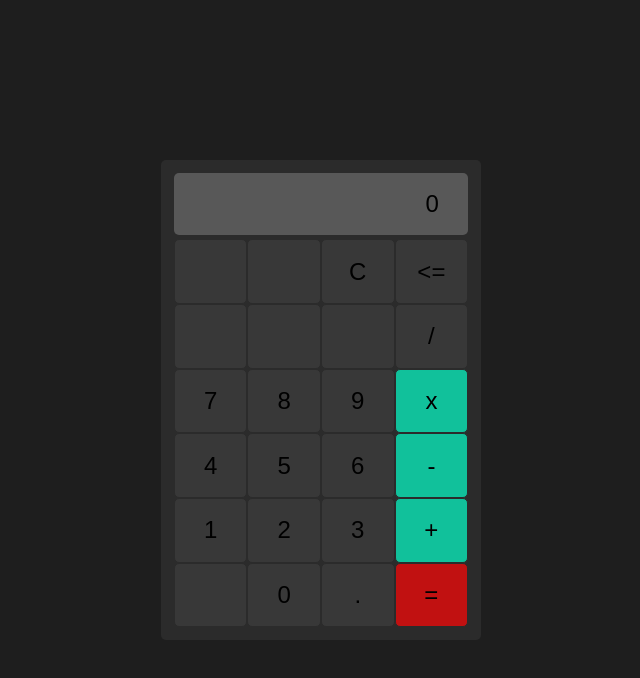
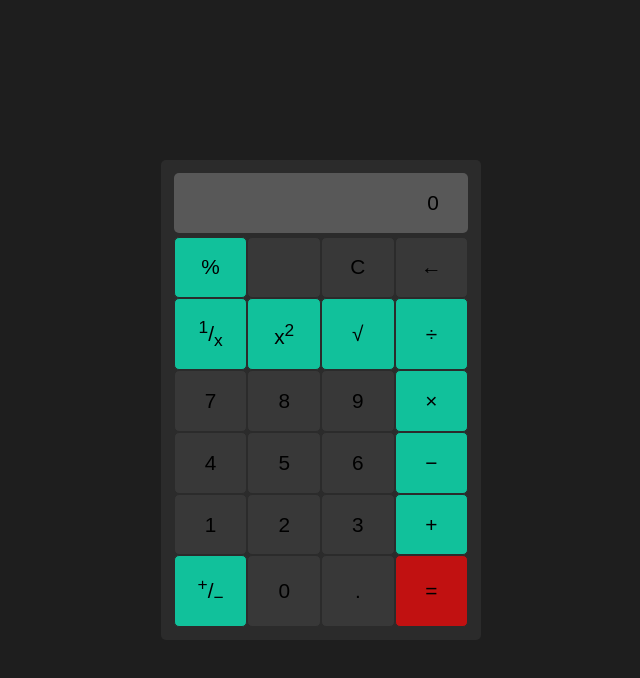
Before and after one commit to brendokht/odin-calculator, a plain HTML site: page index.html in a window 1280 px wide. Shown: the whole page, without its empty margins (319-959 px from the left). Drawn offline with Linux system fonts and the light colour scheme; a web font is replaced by a local one.

Commit message:
Added more operators to calculator

```diff
--- a/index.html
+++ b/index.html
@@ -19,40 +19,44 @@
                     <div class="screen">0</div>
                 </div>
                 <div class="row">
-                    <div class="button"></div>
+                    <div class="button operator">&percnt;</div>
                     <div class="button"></div>
                     <div class="button" id="clear">C</div>
-                    <div class="button" id="backspace"><=</div>
+                    <div class="button" id="backspace">&leftarrow;</div>
                 </div>
                 <div class="row">
-                    <div class="button"></div>
-                    <div class="button"></div>
-                    <div class="button"></div>
-                    <div class="button" id="divide">/</div>
+                    <div class="button operator" id="inverse">
+                        <p><sup>1</sup>/<sub>x</sub></p>
+                    </div>
+                    <div class="button operator" id="square"><p>x<sup>2</sup></div></var>
+                    <div class="button operator" id="square-root">&Sqrt;</div>
+                    <div class="button operator" id="divide">&divide;</div>
                 </div>
                 <div class="row">
                     <div class="button number" id="7">7</div>
                     <div class="button number" id="8">8</div>
                     <div class="button number" id="9">9</div>
-                    <div class="button operator" id="multiply">x</div>
+                    <div class="button operator" id="multiply">&times;</div>
                 </div>
                 <div class="row">
                     <div class="button number" id="4">4</div>
                     <div class="button number" id="5">5</div>
                     <div class="button number" id="6">6</div>
-                    <div class="button operator" id="subtract">-</div>
+                    <div class="button operator" id="subtract">&minus;</div>
                 </div>
                 <div class="row">
                     <div class="button number" id="1">1</div>
                     <div class="button number" id="2">2</div>
                     <div class="button number" id="3">3</div>
-                    <div class="button operator" id="add">+</div>
+                    <div class="button operator" id="add">&plus;</div>
                 </div>
                 <div class="row">
-                    <div class="button"></div>
+                    <div class="button operator" id="plus-or-minus">
+                        <p><sup>&plus;</sup>/<sub>&minus;</sub></p>
+                    </div>
                     <div class="button number" id="0">0</div>
                     <div class="button decimal" id="decimal">.</div>
-                    <div class="button equals" id="equals">=</div>
+                    <div class="button equals" id="equals">&equals;</div>
                 </div>
             </div>
         </div>
--- a/style.css
+++ b/style.css
@@ -59,7 +59,7 @@ body {
 .button {
     display: flex;
     align-items: center;
-    font-size: 1.5em;
+    font-size: 1.3em;
 }
 
 .button {
```
